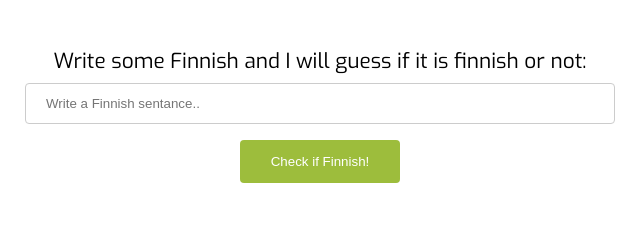
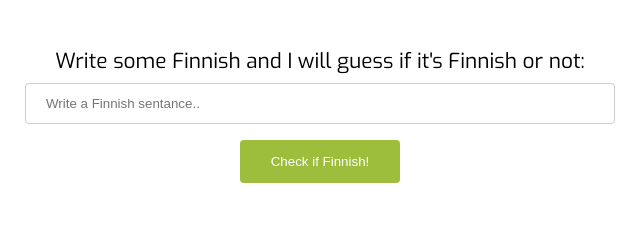
Before and after one commit to juliarainto/finnish-language-detector, a plain HTML site: page index.html in a window 1280 px wide. Shown: the part 467-703 px from the top of the page, 320-960 px from the left. Drawn offline with Linux system fonts and the light colour scheme; no server answers.

Commit message:
added title

```diff
--- a/index.html
+++ b/index.html
@@ -4,7 +4,7 @@
     <meta charset="UTF-8" />
     <meta name="viewport" content="width=device-width, initial-scale=1.0" />
     <meta http-equiv="X-UA-Compatible" content="ie=edge" />
-    <title>Document</title>
+    <title>Finnish language detector</title>
     <link rel="stylesheet" type="text/css" href="/Public/app.css" />
   </head>
   <body>
@@ -23,7 +23,7 @@
       </div>
     </div>
     <div class="if-finnish-container">
-      <div class="subheader center-align" >Write some Finnish and I will guess if it is finnish or not:</div>
+      <div class="subheader center-align" >Write some Finnish and I will guess if it's Finnish or not:</div>
       <input class="center-align" type="text" id="guess-sentence" name="firstname" placeholder="Write a Finnish sentance.."/>
       <input class="center-align" type="button" value="Check if Finnish!" onclick="checkSentence()" />
       <div class="center-align" id="result"></div>
```
